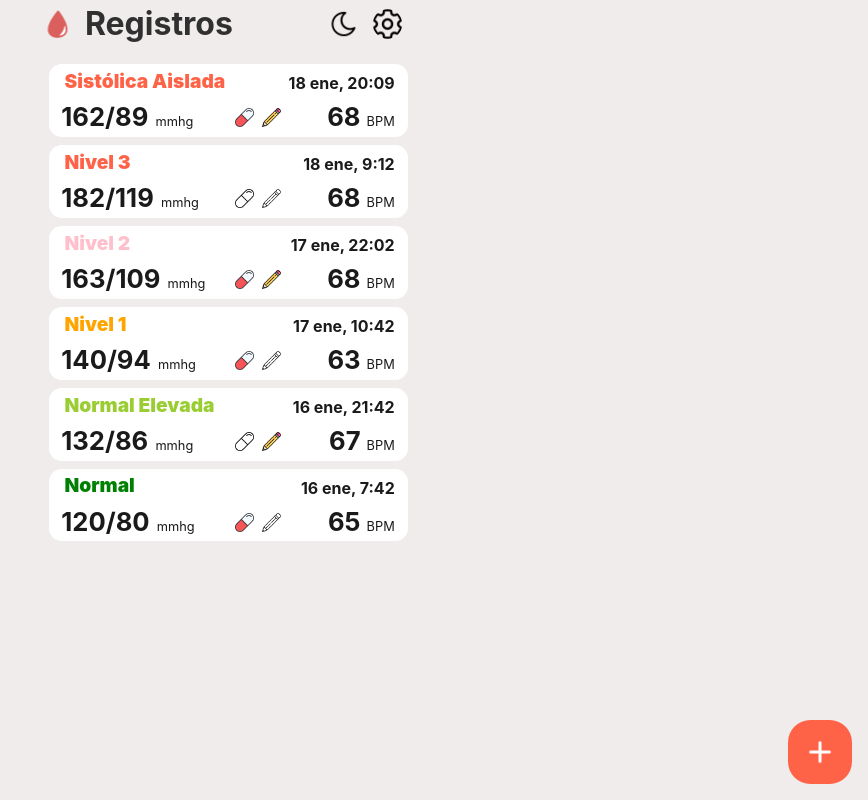
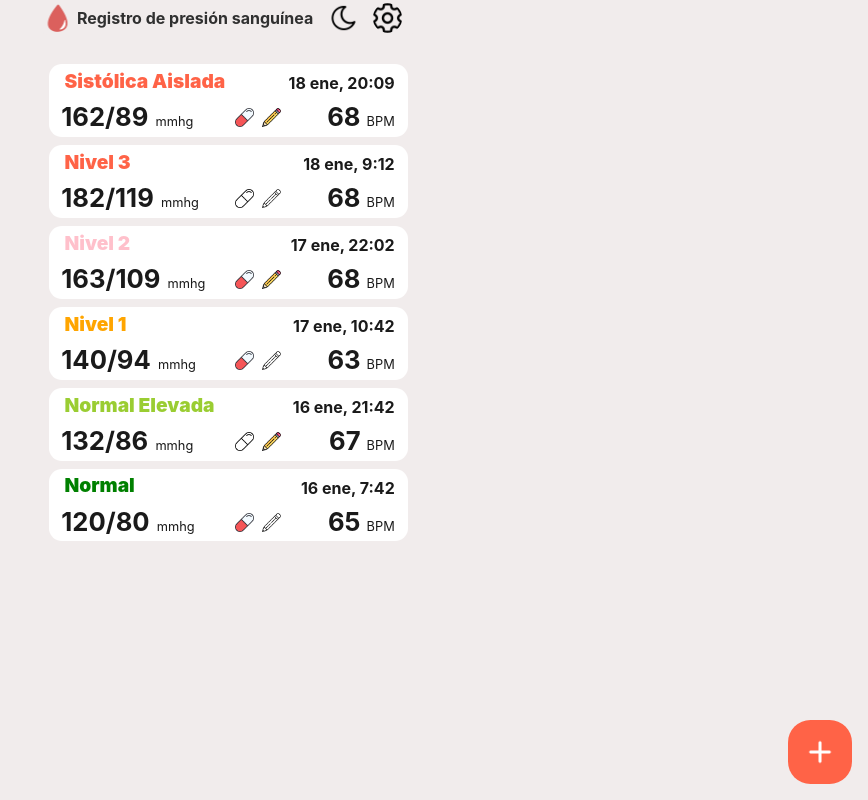
Before and after one commit to Jonatandb/MiPresion, a React (Vite) app: page / in a window 1280 px wide. Shown: the whole page, without its empty margins (412-1280 px from the left). Built offline with nearby package versions, Linux system fonts and the light colour scheme.

Commit message:
Update main title style

```diff
--- a/src/components/Header/Header.tsx
+++ b/src/components/Header/Header.tsx
@@ -11,7 +11,7 @@ const Header = () => {
       <div id="titleContainer">
         <Logo />
         <h1 id="mainTitle">
-          Registros
+          Registro de presión sanguínea
         </h1>
       </div>
 
--- a/src/components/Header/styles.css
+++ b/src/components/Header/styles.css
@@ -28,6 +28,5 @@ header {
 
 #mainTitle {
   margin: 0;
-  line-height: 1.5;
-  padding-left: .5rem;
+  font-size: 1rem;
 }
```
